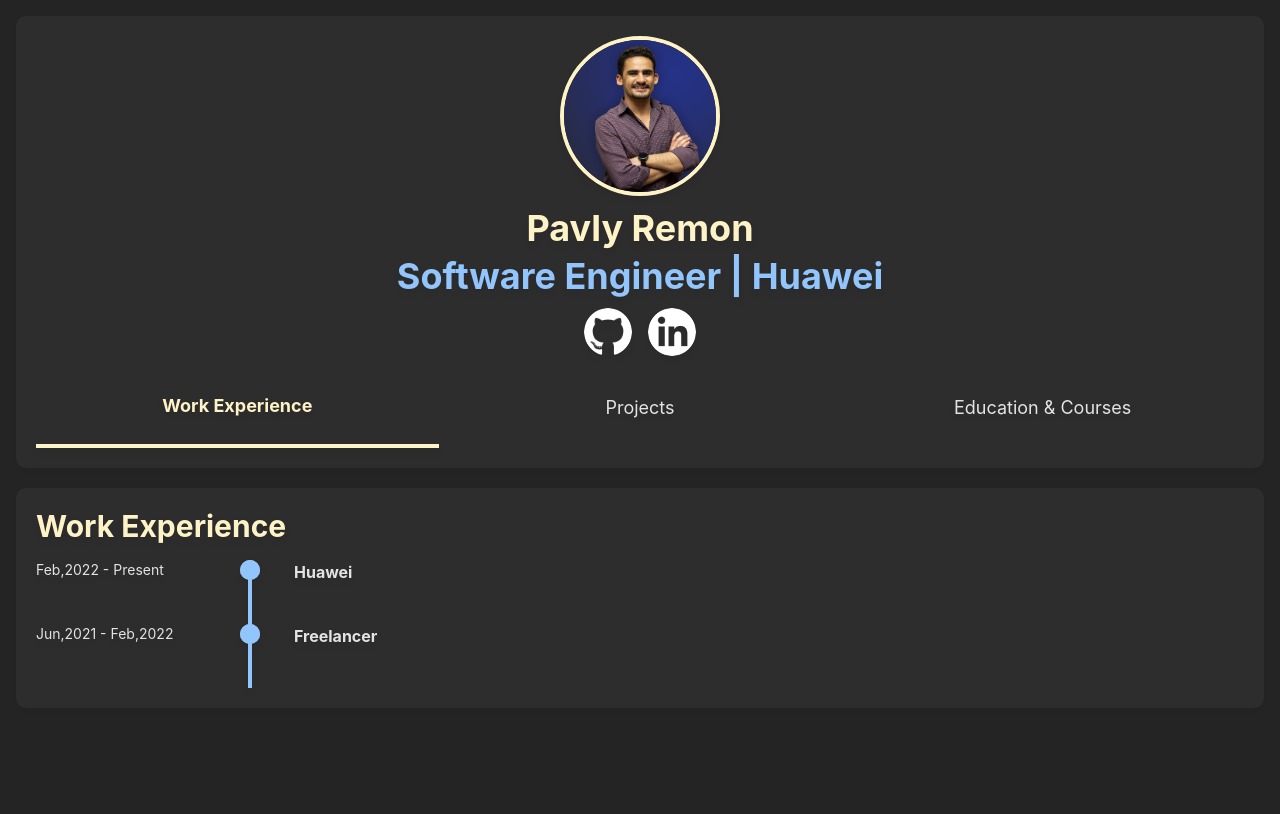
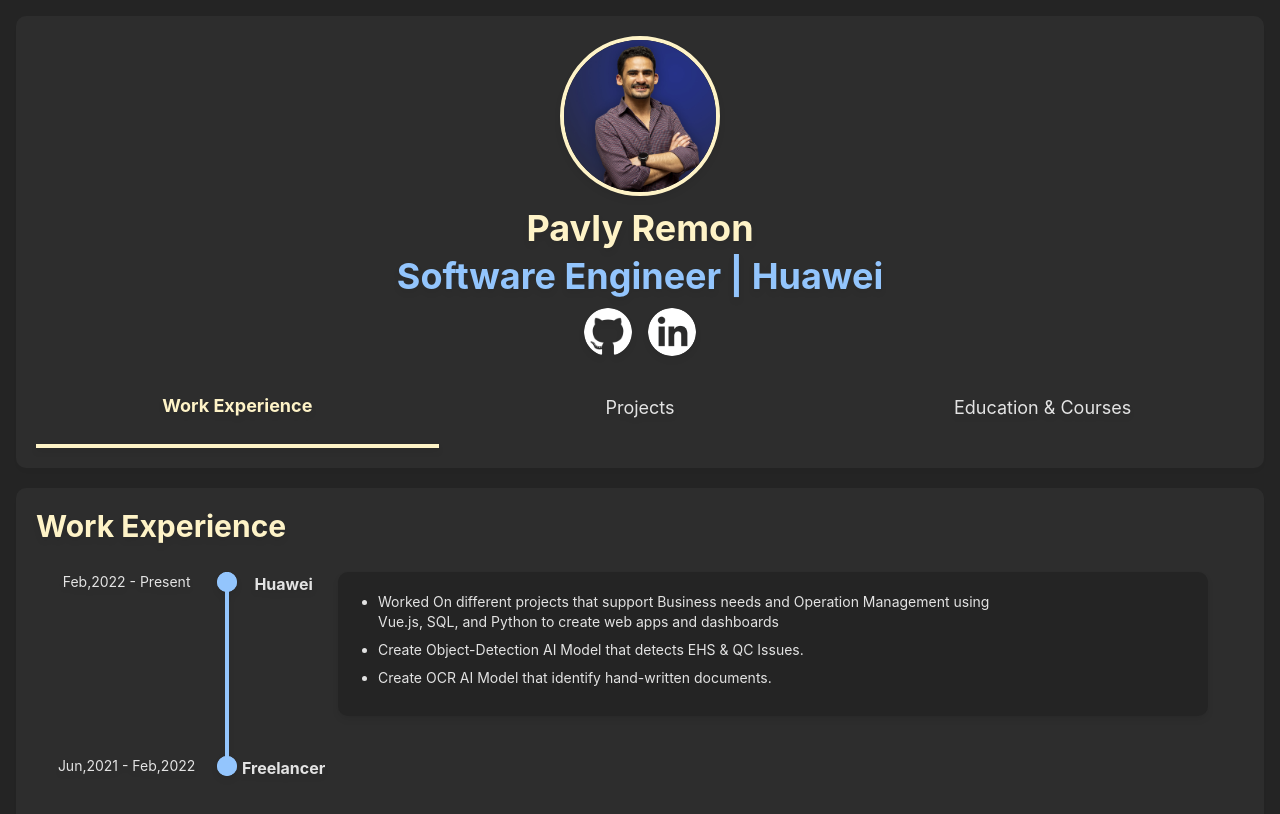
Before and after one commit to pavly-remon/pi-code-website, a Vue app: page / in a window 1280 px wide. Shown: the top 814 px of the page. Built offline with nearby package versions, Linux system fonts and the light colour scheme.

Commit message:
Update Timeline

```diff
--- a/package.json
+++ b/package.json
@@ -4,7 +4,7 @@
   "version": "0.0.0",
   "type": "module",
   "scripts": {
-    "dev": "vite",
+    "dev": "vite --host",
     "build": "vite build",
     "preview": "vite preview"
   },
--- a/src/App.vue
+++ b/src/App.vue
@@ -1,20 +1,62 @@
 <template>
-  <div>
-    <MainView/>
+  <div class="home-view">
+    <div class="section p-5 drop-shadow-md">
+      <ContactCard :contact-info="contactInfo"/>
+      <NavBar :tabs="tabs" :currTab="currTab" @click="changeTab"/>
+    </div>
+    <div class="section mt-5 p-2 xl:p-5 drop-shadow-md">
+      <WorkExperienceView v-if="currTab === 'Work Experience'"/>
+      <ProjectsView v-if="currTab === 'Projects'"/>
+      <EducationView v-if="currTab === 'Education & Courses'"/>
+    </div>
   </div>
 </template>
-
 <script>
-import MainView from './MainView.vue';
+import ContactCard from "./components/ContactCard.vue";
+import NavBar from "./components/NavBar.vue";
+import WorkExperienceView from "./views/WorkExperienceView.vue";
+import ProjectsView from "./views/ProjectsView.vue";
+import EducationView from "./views/EducationView.vue";
 
 export default {
-  components: {
-    MainView,
+  name: "MainView",
+  components: {NavBar, ContactCard, WorkExperienceView, ProjectsView, EducationView},
+
+  data() {
+    return {
+      contactInfo: {
+        profilePic: "HW_img.jpg",
+        name: "Pavly Remon",
+        title: "Software Engineer",
+        company: "Huawei",
+      },
+      currTab: "Work Experience",
+      tabs: ["Work Experience", "Projects", "Education & Courses"]
+    };
   },
-
+  methods: {
+    changeTab(tabName) {
+      this.currTab = tabName;
+    }
+  }
 }
 </script>
 
 
 <style scoped>
+
+.home-view {
+  display: flex;
+  flex-direction: column;
+  align-items: center;
+  justify-content: center;
+}
+
+.section {
+  width: 100%;
+  background-color: rgba(128, 128, 128, 0.1);
+  border-radius: 10px;
+}
+
+
 </style>
--- a/src/MainView.vue
+++ /dev/null
@@ -1,62 +0,0 @@
-<template>
-  <div class="home-view">
-    <div class="section p-5 drop-shadow-md">
-      <ContactCard :contact-info="contactInfo"/>
-      <NavBar :tabs="tabs" :currTab="currTab" @click="changeTab"/>
-    </div>
-    <div class="section mt-5 p-5 drop-shadow-md">
-      <WorkExperienceView v-if="currTab === 'Work Experience'"/>
-      <ProjectsView v-if="currTab === 'Projects'"/>
-      <EducationView v-if="currTab === 'Education & Courses'"/>
-    </div>
-  </div>
-</template>
-<script>
-import ContactCard from "./components/ContactCard.vue";
-import NavBar from "./components/NavBar.vue";
-import WorkExperienceView from "./views/WorkExperienceView.vue";
-import ProjectsView from "./views/ProjectsView.vue";
-import EducationView from "./views/EducationView.vue";
-
-export default {
-  name: "MainView",
-  components: {NavBar, ContactCard, WorkExperienceView, ProjectsView, EducationView},
-
-  data() {
-    return {
-      contactInfo: {
-        profilePic: "HW_img.jpg",
-        name: "Pavly Remon",
-        title: "Software Engineer",
-        company: "Huawei",
-      },
-      currTab: "Work Experience",
-      tabs: ["Work Experience", "Projects", "Education & Courses"]
-    };
-  },
-  methods: {
-    changeTab(tabName) {
-      this.currTab = tabName;
-    }
-  }
-}
-</script>
-
-
-<style scoped>
-
-.home-view {
-  display: flex;
-  flex-direction: column;
-  align-items: center;
-  justify-content: center;
-}
-
-.section {
-  width: 100%;
-  background-color: rgba(128, 128, 128, 0.1);
-  border-radius: 10px;
-}
-
-
-</style>
--- a/src/components/Step.vue
+++ b/src/components/Step.vue
@@ -1,22 +1,43 @@
 <template>
-  <div class="step grid grid-cols-[130px_20px_100px] xl:grid-cols-[200px_50px_100px] gap-1">
-    <p class="text-xs xl:text-sm">{{ stepDate }}</p>
-    <div class="relative flex justify-center h-3 w-3 xl:h-5 xl:w-5">
-      <div class="absolute h-16 border-2 border-blue-300"></div>
+  <div class="step grid grid-cols-[25%_3%_23%_48%] xl:grid-cols-[15%_1%_9%_72%] gap-1%">
+    <p class="text-xs xl:text-sm text-center">{{ stepDate }}</p>
+    <div class="relative flex justify-center h-3 w-3 xl:h-5 xl:w-5 text-center">
+      <div :class="'absolute border-2 border-blue-300 ' + lineLength"></div>
       <div class="absolute inline-flex h-full w-full rounded-full bg-blue-300 opacity-100"></div>
       <div class="animate-ping absolute inline-flex h-full w-full rounded-full bg-blue-300 opacity-100"></div>
     </div>
-    <p class="text-xs xl:text-base font-bold">{{ stepTitle }}</p>
+    <p class="text-xs xl:text-base font-bold text-center ">{{ stepTitle }}</p>
+
+    <ul v-if="stepDescription && stepDescription.length !== 0" class="description p-4 xl:p-5 xl:pl-10">
+      <li class="text-xxs xl:text-sm pr-0 xl:pr-48 mb-2 list-disc" v-for="text in stepDescription">{{ text }}</li>
+    </ul>
   </div>
 </template>
 <script>
 export default {
   name: 'Step',
-  props: ["stepDate","stepTitle"]
+  props: {
+    stepDate: {type: String},
+    stepTitle: {type: String},
+    stepDescription: {type: Array(String)},
+    /**
+     * TailwindCSS Height Class
+     * @values h-...
+     */
+    lineLength: {
+      type: String, default: "",
+
+    }
+  }
 }
 </script>
-<style>
+<style scoped>
 .step {
-  display: grid;
+  width: 100%;
+}
+
+.description {
+  background-color: #242424;
+  border-radius: 10px;
 }
 </style>
--- a/src/components/TimeLine.vue
+++ b/src/components/TimeLine.vue
@@ -1,8 +1,8 @@
 <template>
-  <div>
-    <div class="mt-2">
-      <Step class="mb-10" v-for="step in steps" :step-date="step.stepDate" :step-title="step.stepTitle"/>
-
+  <div class="timeline">
+    <div class="mt-2 relative">
+      <Step class="mb-10" v-for="(step, index) in steps" :step-date="step.stepDate" :step-title="step.stepTitle"
+            :step-description="step.description" :line-length="index === 0 ? 'h-52 sm:h-44 md:h-40 xl:h-48':''"/>
     </div>
   </div>
 
@@ -16,3 +16,9 @@ export default {
   props: ["steps"]
 }
 </script>
+<style scoped>
+.timeline {
+  width: 100%
+}
+
+</style>
--- a/src/main.js
+++ b/src/main.js
@@ -1,7 +1,7 @@
-import { createApp } from 'vue'
+import {createApp} from 'vue'
 import './style.css'
 import App from './App.vue'
-import { inject } from '@vercel/analytics';
+import {inject} from '@vercel/analytics';
 
 inject();
 createApp(App).mount('#app')
--- a/src/views/WorkExperienceView.vue
+++ b/src/views/WorkExperienceView.vue
@@ -1,26 +1,30 @@
 <template>
   <div class="content animate-[fadeInFromTop_1s_ease-in_0s_1]">
-    <p class="text-lg md:text-2xl xl:text-3xl font-bold mb-2 text-amber-100 w-full">Work Experience</p>
-    <TimeLine :steps="data"/>
+    <p class="text-lg md:text-2xl xl:text-3xl font-bold mb-5 text-amber-100 w-full">Work Experience</p>
+    <Timeline :steps="data"/>
   </div>
 </template>
 <script>
-import TimeLine from "../components/TimeLine.vue";
+import Timeline from "../components/Timeline.vue";
 
 export default {
   name: "WorkExperienceView",
-  components: {TimeLine},
+  components: {Timeline},
   data() {
     return {
       data: [
         {
           stepDate: "Feb,2022 - Present",
-          stepTitle: "Huawei"
+          stepTitle: "Huawei",
+          description: [
+            "Worked On different projects that support Business needs and Operation Management using Vue.js, SQL, and Python to create web apps and dashboards",
+            "Create Object-Detection AI Model that detects EHS & QC Issues.",
+            "Create OCR AI Model that identify hand-written documents."]
         },
         {
           stepDate: "Jun,2021 - Feb,2022",
           stepTitle: "Freelancer"
-        },
+        }
       ]
     }
   }
@@ -32,8 +36,7 @@ export default {
 .content {
   display: flex;
   flex-direction: column;
-  align-items: start;
+  align-items: flex-start;
   justify-content: center;
 }
-
 </style>
--- a/tailwind.config.js
+++ b/tailwind.config.js
@@ -6,6 +6,9 @@ export default {
     ],
     theme: {
         extend: {
+            fontSize: {
+                'xxs': '8px'
+            },
             screens: {
                 'sm': '300px',
                 'md': '640px',
@@ -13,6 +16,7 @@ export default {
                 'xl': '1280px',
                 '2xl': '1536px',
             },
+
             keyframes: {
                 wiggle: {
                     '0%, 100%': {transform: 'rotate(-3deg)'},
```
